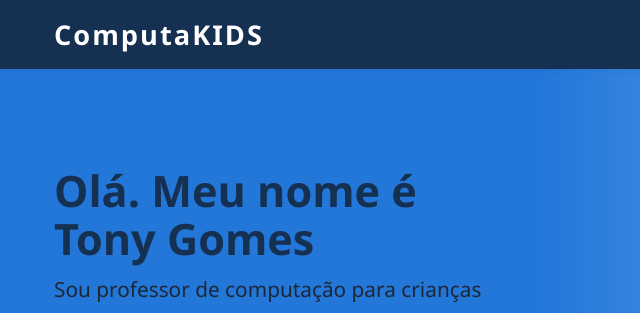
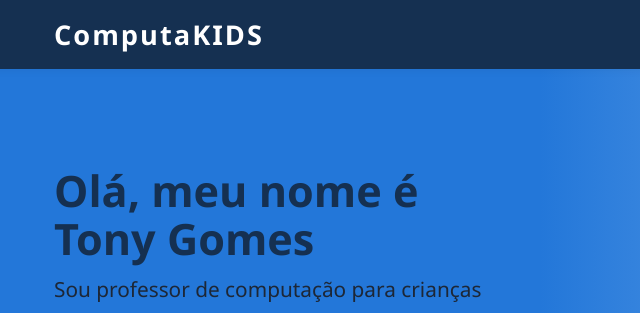
Before and after one commit to TonyGomesT2/tonygomest2.io, a plain HTML site: page index.html in a window 1280 px wide. Shown: the top 313 px of the page, 36-676 px from the left. Drawn offline with Linux system fonts and the light colour scheme.

Commit message:
Update index.html

```diff
--- a/index.html
+++ b/index.html
@@ -23,7 +23,7 @@
     <section class="hero">
         <div class="container hero-content">
             <div class="hero-text">
-                <h1>Olá. Meu nome é<br>Tony Gomes</h1>
+                <h1>Olá, meu nome é<br>Tony Gomes</h1>
                 <p>Sou professor de computação para crianças</p>
                 <a href="#games" class="btn-primary">Games</a>
                 <a href="#contato" class="btn-primary">Fale comigo</a>
```
